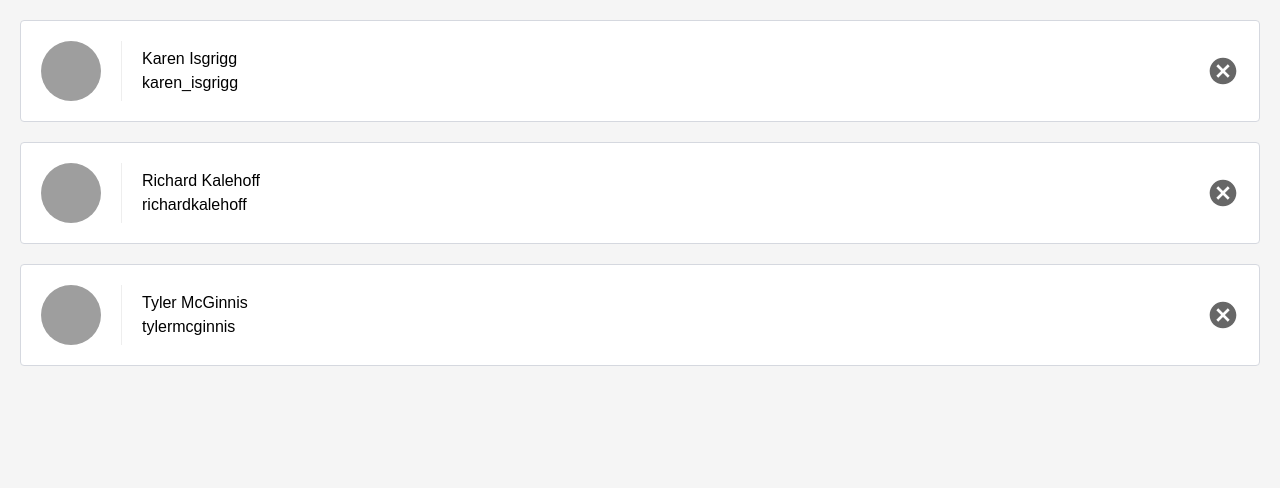
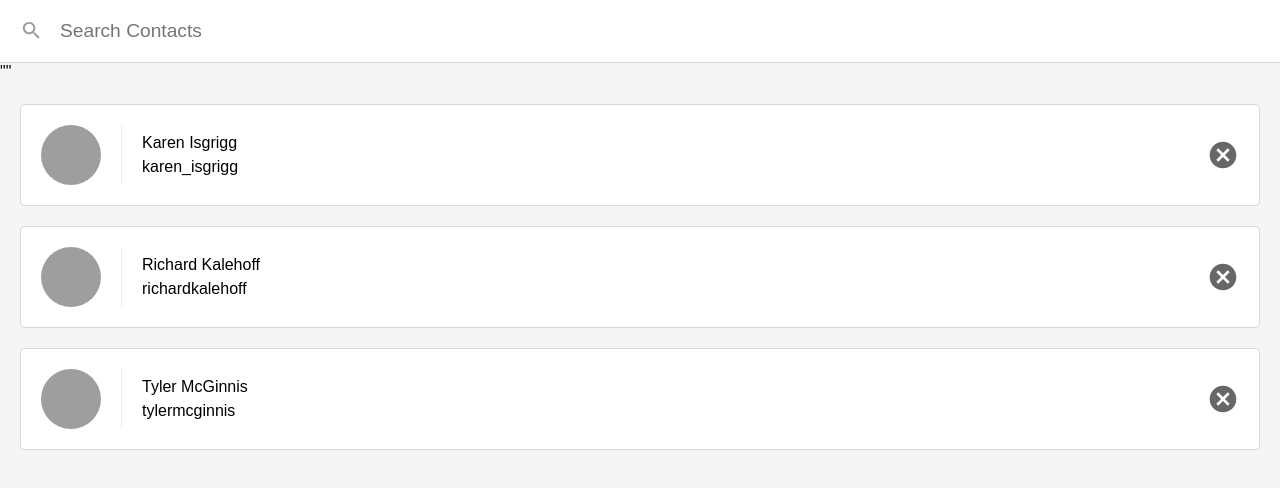
Before and after one commit to AnantVijaySingh/react-nanodegree, a React (Create React App) app in the folder contacts/: page / in a window 1280 px wide. Shown: the top 488 px of the page. Built offline with nearby package versions, Linux system fonts and the light colour scheme.

Commit message:
Controlled Components

```diff
--- a/contacts/package.json
+++ b/contacts/package.json
@@ -3,9 +3,12 @@
   "version": "0.1.0",
   "private": true,
   "dependencies": {
+    "escape-string-regexp": "^1.0.5",
+    "prop-types": "^15.6.1",
     "react": "^16.3.0",
     "react-dom": "^16.3.0",
-    "react-scripts": "0.9.5"
+    "react-scripts": "0.9.5",
+    "sort-by": "^1.2.0"
   },
   "devDependencies": {},
   "scripts": {
--- a/contacts/src/ListContacts.js
+++ b/contacts/src/ListContacts.js
@@ -1,10 +1,38 @@
 import React from 'react';
+import PropTypes from 'prop-types';
 
-function ListContacts(props) {
+class ListContacts extends React.Component {
+    static propTypes = {
+        contacts: PropTypes.array.isRequired,
+        onDeleteContact: PropTypes.func.isRequired,
+    };
+
+    state = {
+        query: ''
+    };
+
+    updateQuery = (query) => {
+        this.setState(() => ({query: query.trim()}))
+    };
+
+    render() {
         return (
+            <div className="list-contacts" >
+                <div className="list-contacts-top">
+                    <input
+                        className="search-contacts"
+                        type="text"
+                        placeholder="Search Contacts"
+                        value={this.state.query}
+                        onChange={(event) => {this.updateQuery(event.target.value)}}
+                    />
+                </div>
+                <div>
+                    {JSON.stringify(this.state.query)}
+                </div>
                 <ol className="contact-list">
                     {
-                props.contacts.map((contact) => (
+                        this.props.contacts.map((contact) => (
                             <li key={contact.id} className="contact-list-item" >
                                 <div className="contact-avatar" style={{backgroundImage: `url(${contact.avatarURL})`}} >
                                 </div>
@@ -13,7 +41,7 @@
                                     <p>{contact.handle}</p>
                                 </div>
                                 <button
-                            onClick={() => props.onDeleteContact(contact)}
+                                    onClick={() => this.props.onDeleteContact(contact)}
                                     className="contact-remove">
                                     Remove
                                 </button>
@@ -21,7 +49,9 @@
                         ))
                     }
                 </ol>
+            </div>
         )
+    }
 }
 
 export default ListContacts;
```
Lines whose indentation alone changed are shown as unchanged.
